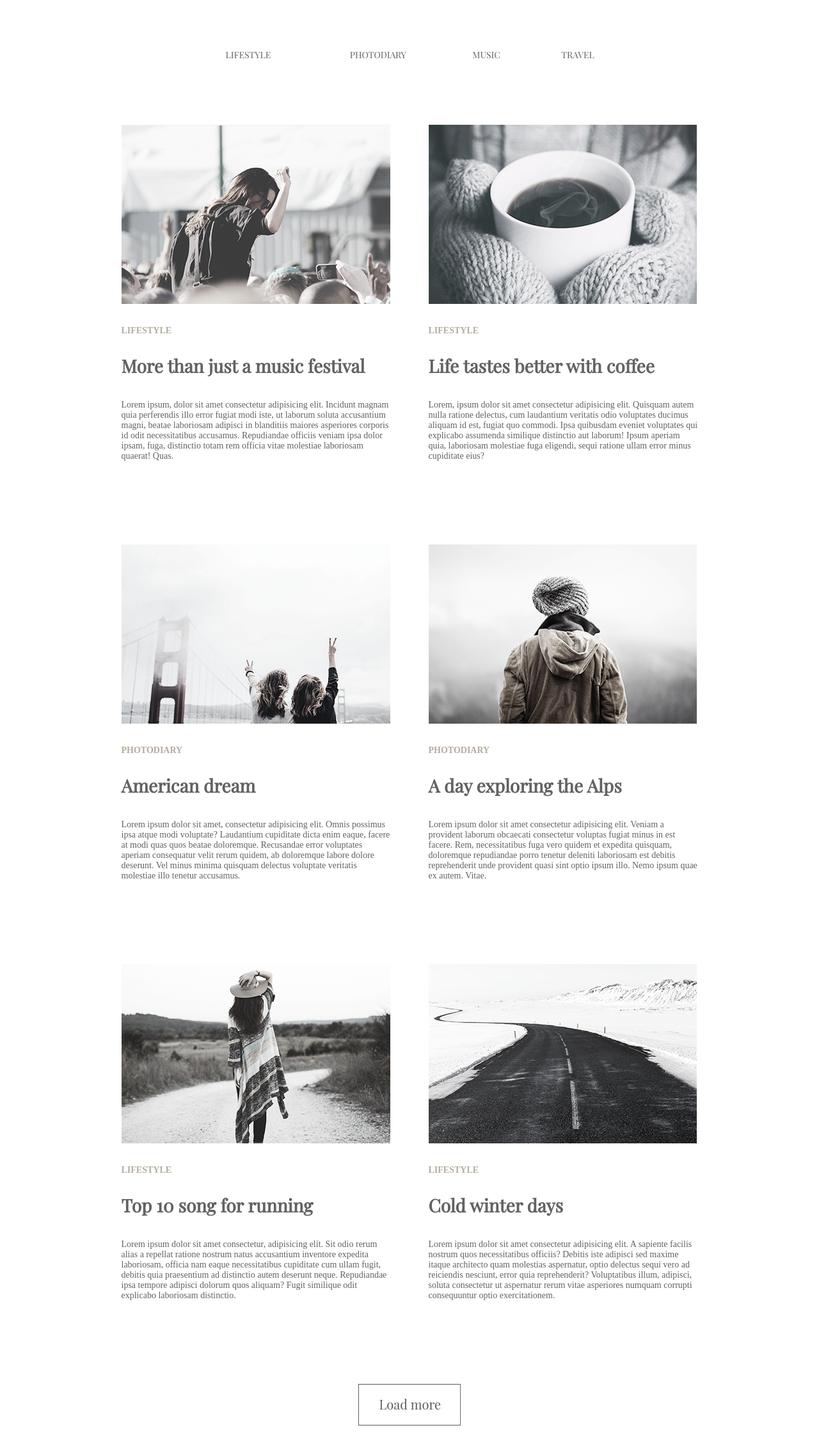
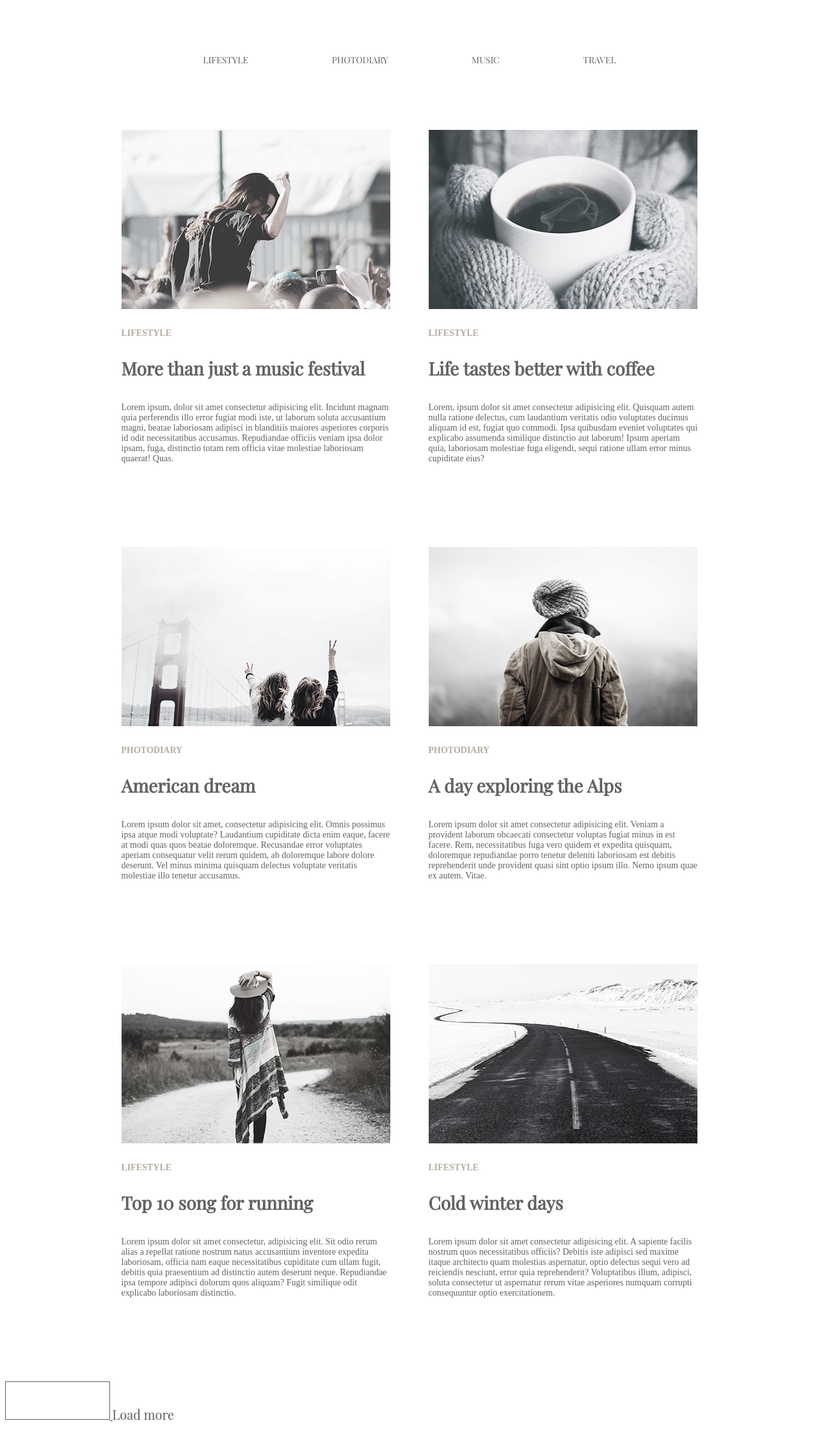
Before and after one commit to DmitriyP911/goit-fe-course, a plain HTML site: page html-css/module-01-03/index.html in a window 1280 px wide. Shown: the whole page at 64% size. After the commit the page ends 2231 px from the top, so only its background shows below. Drawn offline with nearby package versions, Linux system fonts and the light colour scheme.

Commit message:
fix style css

```diff
--- a/html-css/module-01-03/style.css
+++ b/html-css/module-01-03/style.css
@@ -13,33 +13,20 @@ html{
 }
 
 .page-nav {
+    text-align: center;
     font-size: 14px;
     font-family: 'Playfair Display', serif;
-    margin-top: 76px;
-    margin-bottom: 100px;
-}
-
-.siteNavigation li:nth-child(1) {
-    margin-left: 163px;
-    margin-right: 120px;
-}
-
-.siteNavigation li:nth-child(2) {
-    margin-left: 0;
-    margin-right: 100px;
-}
-
-.siteNavigation li:nth-child(3) {
-    margin-left: 0;
-    margin-right: 92px;
+    padding-top: 76px;
+    padding-bottom: 100px;
 }
 
 .siteNavigation li:nth-child(4) {
-    margin-left: 0;
-    margin-right: 161px;
+    margin-left: 0px;
+    padding-right: 127px;
 }
 
 .siteNavigation li{
+    padding-left: 127px;
     display: inline-block;
     font-style: normal;
 }
@@ -81,6 +68,9 @@ html{
 }
 
 .features-list-item p {
+    display: inline-block;
+    text-align: left;
+    vertical-align: top;
     font-size: 14px;
     color: #626262;
     margin-top: 0;
@@ -95,7 +85,11 @@ html{
 }
 
 .features-list-item img {
-    margin-bottom: 27px;
+    display: block;
+    line-height: 0;
+    width: 420px;
+    height: 280px;
+    margin-bottom: 30px;
     font-size: 0;
 }
 
@@ -112,39 +106,19 @@ html{
 }
 
 button {
-    position: relative;
-    color: black;
-    font-size: 135%;
-    font-weight: 0;
-    text-decoration: none;
-    padding: .25em .5em;
-  }
-
-  .wrap{
-    position:relative;
-    width:300px;
-    height:225px;
-  }
-
-  .button {
-    width: 901px;
     margin: 0 auto;
-    background-color: white;
-    width: 161px;
-    height: 64px;
+    display: block;
+    text-align: center;
+    outline: 1px;
+    outline-color: black;
+    outline-style: solid;
+    border: none;
+    padding-top: 21px;
+    padding-bottom: 21px;
+    padding-left: 34px;
+    padding-right: 34px;
+    background: #ffffff;
+    font-family: 'Playfair Display', serif;
+    font-size: 20px;
     margin-bottom: 70px;
-  }
-
-  .button-board{
-    position:absolute;
-    width:160px;
-    height: 65px;
-  }
-
-  .button-text{
-    position:center;
-    padding-right: 33px;
-    padding-left: 33px;
-    padding-top: 23px;
-    padding-bottom: 23px;
-  }
+}
```
